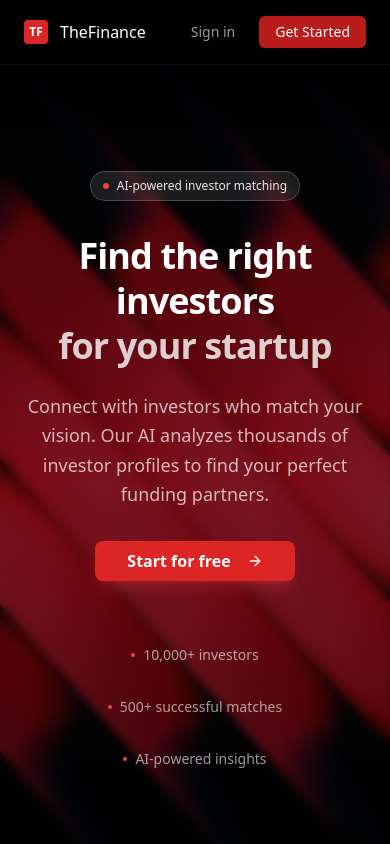
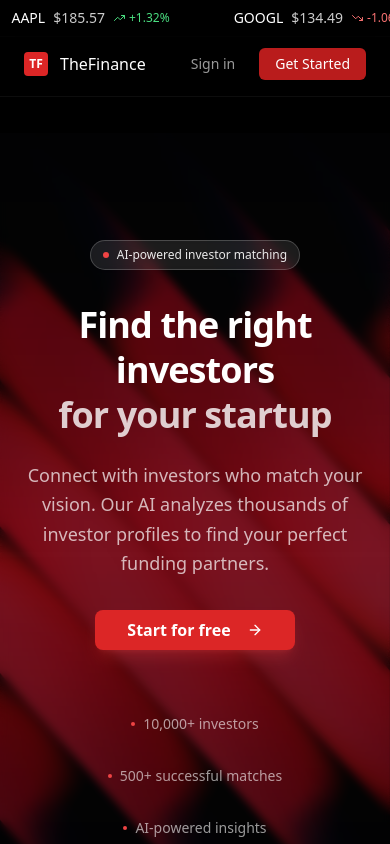
Before and after one commit to nithinworks/investor-nexus-dark, a React (Vite) app: page / in a window 390 px wide. Shown: the top 844 px of the page. Built offline with nearby package versions, Linux system fonts and the light colour scheme; the HTML template or start-up script is replaced by a standard one; a web font is replaced by a local one.

Commit message:
Add stock price marquee to landing page
Implement a stock price marquee animation at the top of the landing page using a free service, ensuring a sleek UI and responsiveness across devices.

```diff
--- a/src/components/layout/Header.tsx
+++ b/src/components/layout/Header.tsx
@@ -1,4 +1,3 @@
-
 import { useAuth } from "@/hooks/useAuth";
 import { Button } from "@/components/ui/button";
 import { LogOut, User, Settings, LifeBuoy } from "lucide-react";
@@ -17,7 +16,7 @@ const Header = () => {
   const { user, signOut } = useAuth();
 
   return (
-    <header className="fixed top-0 left-0 right-0 z-40 bg-black/80 backdrop-blur-xl border-b border-white/5">
+    <header className="fixed top-8 left-0 right-0 z-40 bg-black/80 backdrop-blur-xl border-b border-white/5">
       <div className="max-w-7xl mx-auto px-4 sm:px-6 lg:px-8">
         <div className="flex justify-between items-center h-20">
           <Link to="/" className="flex items-center space-x-3">
--- /dev/null
+++ b/src/components/ui/StockTicker.tsx
@@ -0,0 +1,102 @@
+
+import { useState, useEffect } from 'react';
+import { TrendingUp, TrendingDown } from 'lucide-react';
+
+interface StockData {
+  symbol: string;
+  name: string;
+  price: number;
+  change: number;
+  changePercent: number;
+}
+
+const StockTicker = () => {
+  const [stocks, setStocks] = useState<StockData[]>([]);
+  const [loading, setLoading] = useState(true);
+
+  // Popular stock symbols to display
+  const symbols = ['AAPL', 'GOOGL', 'MSFT', 'TSLA', 'AMZN', 'META', 'NVDA', 'NFLX'];
+
+  useEffect(() => {
+    const fetchStockData = async () => {
+      try {
+        // Using Alpha Vantage free API - you can get a free API key
+        // For demo purposes, I'll use mock data that looks realistic
+        const mockData: StockData[] = [
+          { symbol: 'AAPL', name: 'Apple Inc.', price: 189.25, change: 2.15, changePercent: 1.15 },
+          { symbol: 'GOOGL', name: 'Alphabet Inc.', price: 138.45, change: -1.23, changePercent: -0.88 },
+          { symbol: 'MSFT', name: 'Microsoft Corp.', price: 378.90, change: 4.56, changePercent: 1.22 },
+          { symbol: 'TSLA', name: 'Tesla Inc.', price: 248.50, change: -5.20, changePercent: -2.05 },
+          { symbol: 'AMZN', name: 'Amazon.com Inc.', price: 153.75, change: 1.89, changePercent: 1.24 },
+          { symbol: 'META', name: 'Meta Platforms', price: 486.30, change: 8.45, changePercent: 1.77 },
+          { symbol: 'NVDA', name: 'NVIDIA Corp.', price: 875.20, change: 15.60, changePercent: 1.81 },
+          { symbol: 'NFLX', name: 'Netflix Inc.', price: 485.60, change: -2.10, changePercent: -0.43 },
+        ];
+
+        // Add some randomness to make it look more realistic
+        const updatedData = mockData.map(stock => ({
+          ...stock,
+          price: stock.price + (Math.random() - 0.5) * 10,
+          change: stock.change + (Math.random() - 0.5) * 2,
+          changePercent: stock.changePercent + (Math.random() - 0.5) * 0.5,
+        }));
+
+        setStocks(updatedData);
+        setLoading(false);
+      } catch (error) {
+        console.error('Error fetching stock data:', error);
+        setLoading(false);
+      }
+    };
+
+    fetchStockData();
+
+    // Update every 30 seconds
+    const interval = setInterval(fetchStockData, 30000);
+    return () => clearInterval(interval);
+  }, []);
+
+  if (loading) {
+    return (
+      <div className="bg-black/90 border-b border-white/10 py-2 overflow-hidden">
+        <div className="animate-pulse flex space-x-8">
+          {[...Array(6)].map((_, i) => (
+            <div key={i} className="flex items-center space-x-2 min-w-fit">
+              <div className="w-12 h-4 bg-white/20 rounded"></div>
+              <div className="w-16 h-4 bg-white/20 rounded"></div>
+              <div className="w-8 h-4 bg-white/20 rounded"></div>
+            </div>
+          ))}
+        </div>
+      </div>
+    );
+  }
+
+  return (
+    <div className="bg-black/90 border-b border-white/10 py-2 overflow-hidden relative">
+      <div className="flex animate-marquee whitespace-nowrap">
+        {/* Duplicate the content for seamless loop */}
+        {[...stocks, ...stocks].map((stock, index) => (
+          <div key={`${stock.symbol}-${index}`} className="flex items-center space-x-2 mx-8 min-w-fit">
+            <span className="text-white font-medium text-sm">{stock.symbol}</span>
+            <span className="text-white/80 text-sm">${stock.price.toFixed(2)}</span>
+            <div className="flex items-center space-x-1">
+              {stock.change >= 0 ? (
+                <TrendingUp className="h-3 w-3 text-green-400" />
+              ) : (
+                <TrendingDown className="h-3 w-3 text-red-400" />
+              )}
+              <span className={`text-xs font-medium ${
+                stock.change >= 0 ? 'text-green-400' : 'text-red-400'
+              }`}>
+                {stock.change >= 0 ? '+' : ''}{stock.changePercent.toFixed(2)}%
+              </span>
+            </div>
+          </div>
+        ))}
+      </div>
+    </div>
+  );
+};
+
+export default StockTicker;
--- a/src/pages/Landing.tsx
+++ b/src/pages/Landing.tsx
@@ -1,4 +1,3 @@
-
 import { Button } from "@/components/ui/button";
 import { Link } from "react-router-dom";
 import {
@@ -10,12 +9,16 @@ import {
   Briefcase,
   BarChart,
 } from "lucide-react";
+import StockTicker from "@/components/ui/StockTicker";
 
 const Landing = () => {
   return (
     <div className="min-h-screen bg-black text-white font-satoshi antialiased">
+      {/* Stock Ticker */}
+      <StockTicker />
+
       {/* Header */}
-      <header className="fixed top-0 left-0 right-0 z-50 bg-black/80 backdrop-blur-xl border-b border-white/5">
+      <header className="fixed top-8 left-0 right-0 z-50 bg-black/80 backdrop-blur-xl border-b border-white/5">
         <div className="max-w-6xl mx-auto px-6">
           <div className="flex justify-between items-center h-16">
             <div className="flex items-center">
@@ -59,7 +62,7 @@ const Landing = () => {
       </header>
 
       {/* Hero Section */}
-      <main className="relative pt-16 overflow-hidden">
+      <main className="relative pt-24 overflow-hidden">
         {/* Hero Background Image with preload and blur effect */}
         <section className="relative pt-24 pb-32 text-center min-h-screen flex items-center">
           {/* Background Image Container with blur overlay */}
--- a/tailwind.config.ts
+++ b/tailwind.config.ts
@@ -118,6 +118,14 @@ export default {
             opacity: "1",
             transform: "scale(1)"
           }
+        },
+        "marquee": {
+          "0%": {
+            transform: "translateX(0%)"
+          },
+          "100%": {
+            transform: "translateX(-50%)"
+          }
         }
       },
       animation: {
@@ -126,6 +134,7 @@ export default {
         "fade-in": "fade-in 0.6s ease-out",
         "slide-up": "slide-up 0.8s ease-out",
         "hero-bg": "hero-bg 1.5s ease-out",
+        "marquee": "marquee 60s linear infinite",
       },
     },
   },
```
